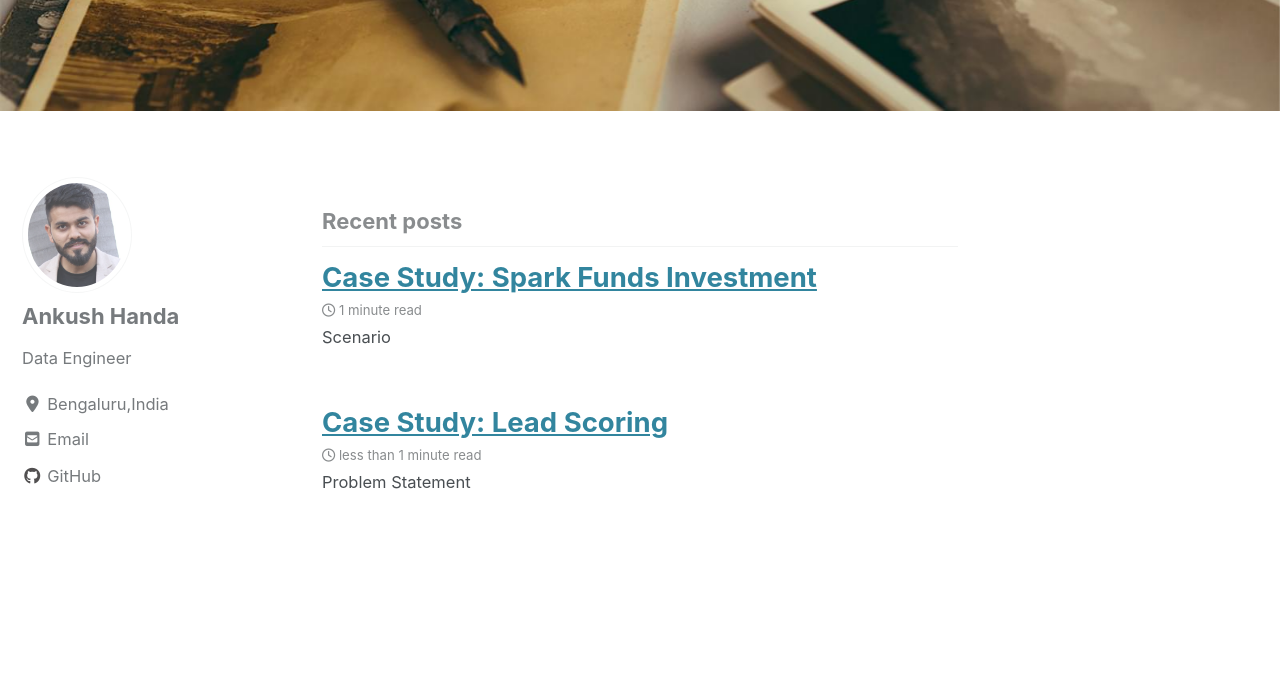
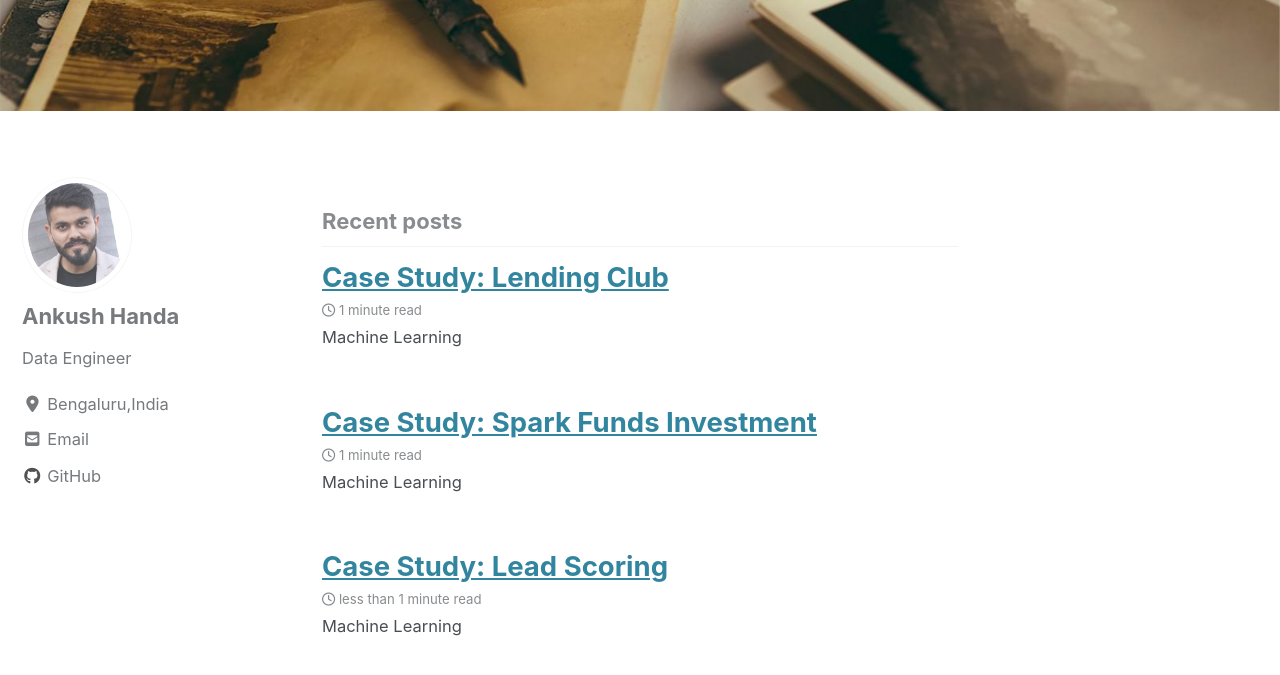
Before and after one commit to ankushhanda/ankushhanda.github.io, a Jekyll site: the page built from index.html, in a window 1280 px wide and 900 px high, scrolled down 385 px. Shown: the top 675 px of the window. Built offline with Jekyll 4.4.1, drawn with Linux system fonts in a browser that asks for light colours; cached includes are drawn as plain includes; nearby versions of some CDN libraries; the list of posts is cut into pages by our own code; some of the changed lines change nothing that is shown.

Commit message:
adding Lending club post

```diff
--- a/_posts/2020-03-01-Lead_Scoring.md
+++ b/_posts/2020-03-01-Lead_Scoring.md
@@ -1,6 +1,7 @@
 ---
 title: "Case Study: Lead Scoring"
 date: 2020-03-01
+excerpt: Machine Learning
 categories:
   - Machine Learning
 tags:
--- /dev/null
+++ b/_posts/2020-03-01-Lending_Club.md
@@ -0,0 +1,34 @@
+---
+title: "Case Study: Lending Club"
+date: 2020-03-02
+excerpt: Machine Learning
+categories:
+  - Machine Learning
+tags:
+  - Machine Learning
+  - Data Science
+header:
+ image: "/images/unsplash-image-3.jpg"
+---
+
+
+## Problem Statement
+
+A consumer finance company specialises in lending various types of loans to urban customers. When the company receives a loan application, it has to make a decision for loan approval based on the applicant’s profile. Two types of risks are associated with the bank’s decision:
+- If the applicant is likely to repay the loan, then not approving the loan results in a loss of business to the company
+- If the applicant is not likely to repay the loan, i.e. he/she is likely to default, then approving the loan may lead to a financial loss for the company
+
+The aim is to identify patterns which indicate if a person is likely to default, which may be used for taking actions such as denying the loan, reducing the amount of loan, lending (to risky applicants) at a higher interest rate, etc.
+
+<img src="{{ site.url }}{{ site.baseurl }}/images/lending_club/Loan_image.png" alt="Lending Club">
+
+When a person applies for a loan, there are two types of decisions that could be taken by the company:
+
+Loan accepted: If the company approves the loan, there are 3 possible scenarios described below:
+- Fully paid: Applicant has fully paid the loan (the principal and the interest rate)
+- Current: Applicant is in the process of paying the instalments, i.e. the tenure of the loan is not yet completed. These candidates are not labelled as 'defaulted'.
+- Charged-off: Applicant has not paid the instalments in due time for a long period of time, i.e. he/she has defaulted on the loan
+
+Loan rejected: The company had rejected the loan (because the candidate does not meet their requirements etc.). Since the loan was rejected, there is no transactional history of those applicants with the company and so this data is not available with the company (and thus in this dataset)
+
+You can check the code and dataset at [link](https://github.com/ankushhanda/data-science/blob/master/Lending_Club)
--- a/_posts/2020-03-02-Spark_Funds_Investment.md
+++ b/_posts/2020-03-02-Spark_Funds_Investment.md
@@ -1,6 +1,7 @@
 ---
 title: "Case Study: Spark Funds Investment"
 date: 2020-03-01
+excerpt: Machine Learning
 categories:
   - Machine Learning
 tags:
```
Also changed, not shown: images/lending_club/Loan_image.png (added).
